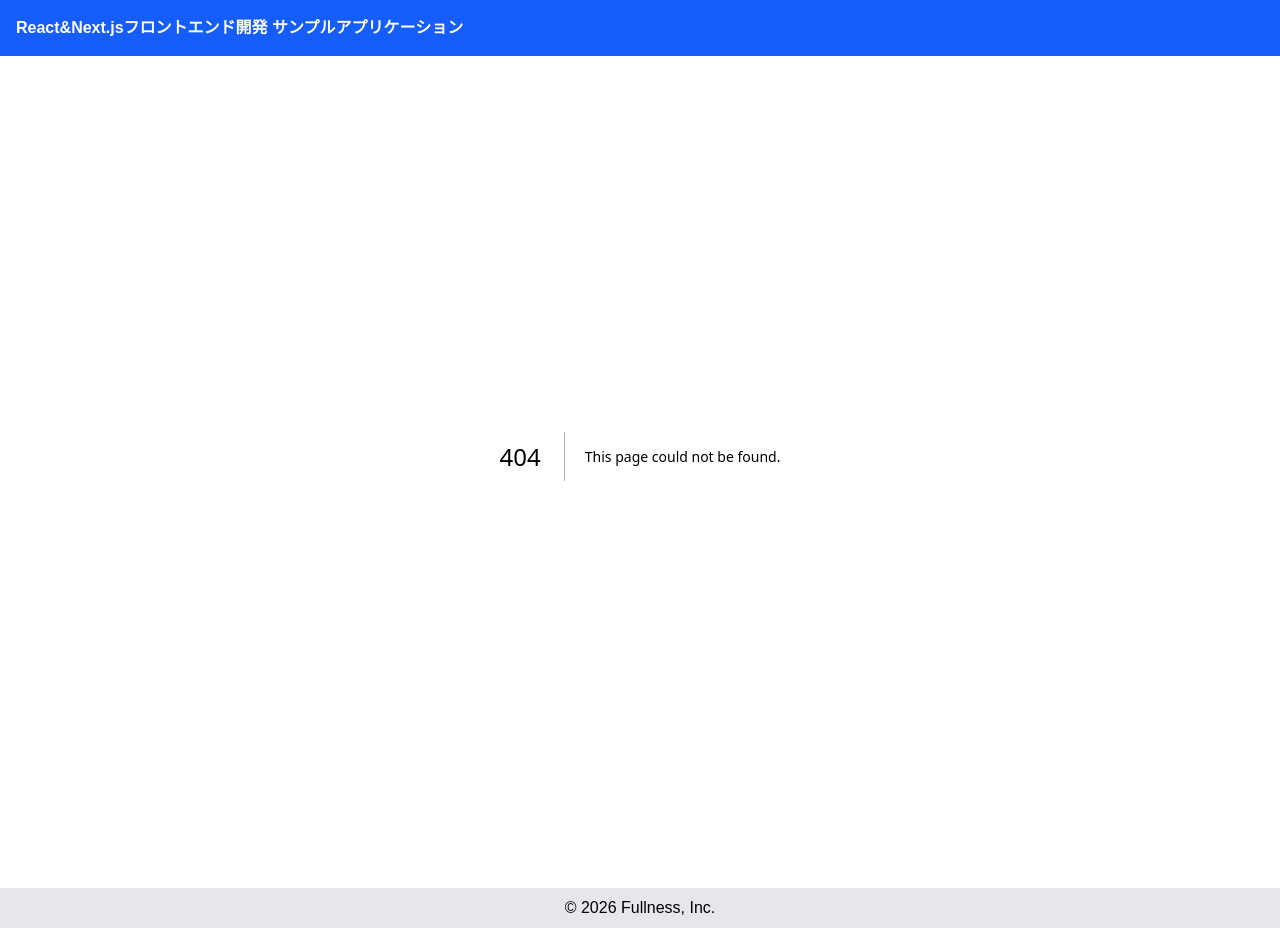
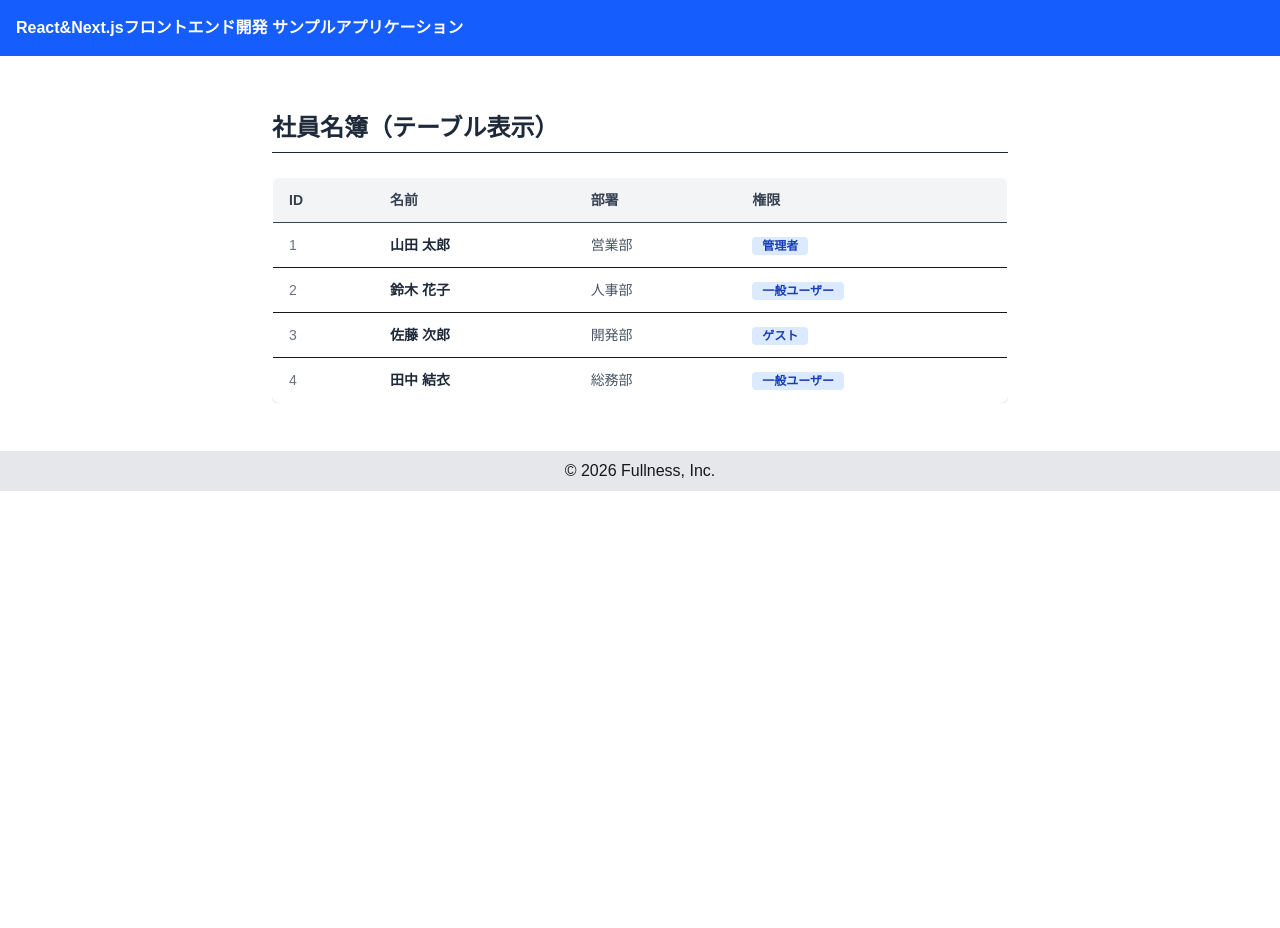
Before and after one commit to fullness-MFurukawa/TS-Frontend-Sample, a Next.js app: page /chapter04/table in a window 1280 px wide. Before the commit this address had no page. After the commit the page ends 800 px from the top, so only its background shows below. Built offline with nearby package versions, Linux system fonts and the light colour scheme.

Commit message:
カードとテーブル

```diff
--- /dev/null
+++ b/app/chapter04/list/page.tsx
@@ -0,0 +1,33 @@
+"use client";
+// 作成した部品と、データの型(User)をインポート
+import UserCard, { User } from "@/components/chapter04/list/UserCard";
+
+export default function ListSamplePage() {
+  // 表示するための配列データ(実務ではデータベースやAPIから取得する)
+  const usersData: User[] = [
+    { id: 1, name: "山田 太郎", role: "管理者" },
+    { id: 2, name: "鈴木 花子", role: "一般ユーザー" },
+    { id: 3, name: "佐藤 次郎", role: "ゲスト" },
+    { id: 4, name: "田中 結衣", role: "一般ユーザー" },
+  ];
+
+  return (
+    <main className="p-4 max-w-md mx-auto mt-10">
+      <h1 className="text-2xl font-bold mb-6 border-b pb-2 text-gray-800">
+        メンバー一覧
+      </h1>
+
+      {/* 配列データをループ処理(map)して、部品を連続生成する
+        gridとgap-4を使って、カードとカードの間に隙間を空けて綺麗に並べる
+      */}
+      <div className="grid gap-4">
+        {usersData.map((user) => (
+          /* 【重要ループで生成するコンポーネントには、絶対に一意の「key」を渡す
+            （配列のインデックス番号ではなく、データ自身のidを使うのが鉄則）
+          */
+          <UserCard key={user.id} user={user} />
+        ))}
+      </div>
+    </main>
+  );
+}
--- /dev/null
+++ b/app/chapter04/table/page.tsx
@@ -0,0 +1,26 @@
+"use client";
+
+import UserTable, { User } from "@/components/chapter04/table/UserTable";
+
+// 作成したテーブル部品と、データの型(User)をインポート
+
+export default function TableSamplePage() {
+  // 表示するための配列データ（実務ではデータベースから取得します）
+  const usersData: User[] = [
+    { id: 1, name: "山田 太郎", department: "営業部", role: "管理者" },
+    { id: 2, name: "鈴木 花子", department: "人事部", role: "一般ユーザー" },
+    { id: 3, name: "佐藤 次郎", department: "開発部", role: "ゲスト" },
+    { id: 4, name: "田中 結衣", department: "総務部", role: "一般ユーザー" },
+  ];
+
+  return (
+    <main className="p-4 max-w-3xl mx-auto mt-10">
+      <h1 className="text-2xl font-bold mb-6 border-b pb-2 text-gray-800">
+        社員名簿（テーブル表示）
+      </h1>
+
+      {/* 自作したテーブル部品に、配列データを丸ごと渡すだけ！ */}
+      <UserTable users={usersData} />
+    </main>
+  );
+}
--- /dev/null
+++ b/components/chapter04/list/UserCard.tsx
@@ -0,0 +1,30 @@
+"use client";
+
+// 1人分のユーザーデータのルール(型)
+export type User = {
+  id: number;
+  name: string;
+  role: string;
+};
+
+// コンポーネントが受け取るPropsのルール
+type UserCardProps = {
+  user: User; // User型のデータを丸ごと受け取る
+};
+
+export default function UserCard({ user }: UserCardProps) {
+  return (
+    <div className="bg-white shadow-md rounded-lg p-4 border border-gray-200">
+      <div className="flex items-center justify-between">
+        <div>
+          <h2 className="text-lg font-bold text-gray-800">{user.name}</h2>
+          <p className="text-sm text-gray-500">{user.role}</p>
+        </div>
+        {/* IDをバッジのように右側に表示 */}
+        <span className="bg-blue-100 text-blue-800 text-xs font-semibold px-2.5 py-0.5 rounded">
+          ID: {user.id}
+        </span>
+      </div>
+    </div>
+  );
+}
--- /dev/null
+++ b/components/chapter04/table/UserTable.tsx
@@ -0,0 +1,49 @@
+"use client";
+
+// 1人分のユーザーデータ
+export type User = {
+  id: number;
+  name: string;
+  department: string;
+  role: string;
+};
+
+// コンポーネントが受け取るPropsのルール(配列データを受け取る)
+type UserTableProps = {
+  users: User[];
+};
+
+export default function UserTable({ users }: UserTableProps) {
+  return (
+    <div className="overflow-x-auto">
+      <table className="min-w-full bg-white border border-gray-200 shadow-sm rounded-lg overflow-hidden text-sm">
+        {/* 見出し部分（固定で1回だけ表示） */}
+        <thead className="bg-gray-100 text-gray-700">
+          <tr>
+            <th className="py-3 px-4 text-left border-b font-bold">ID</th>
+            <th className="py-3 px-4 text-left border-b font-bold">名前</th>
+            <th className="py-3 px-4 text-left border-b font-bold">部署</th>
+            <th className="py-3 px-4 text-left border-b font-bold">権限</th>
+          </tr>
+        </thead>
+
+        {/* データ部分（配列の件数分だけループして行を生成） */}
+        <tbody>
+          {users.map((user) => (
+            /* ループで生成する行(tr)に対してkeyを設定する */
+            <tr key={user.id} className="border-b hover:bg-gray-50">
+              <td className="py-3 px-4 text-gray-500">{user.id}</td>
+              <td className="py-3 px-4 font-bold text-gray-800">{user.name}</td>
+              <td className="py-3 px-4 text-gray-600">{user.department}</td>
+              <td className="py-3 px-4">
+                <span className="bg-blue-100 text-blue-800 text-xs font-semibold px-2.5 py-0.5 rounded">
+                  {user.role}
+                </span>
+              </td>
+            </tr>
+          ))}
+        </tbody>
+      </table>
+    </div>
+  );
+}
```
